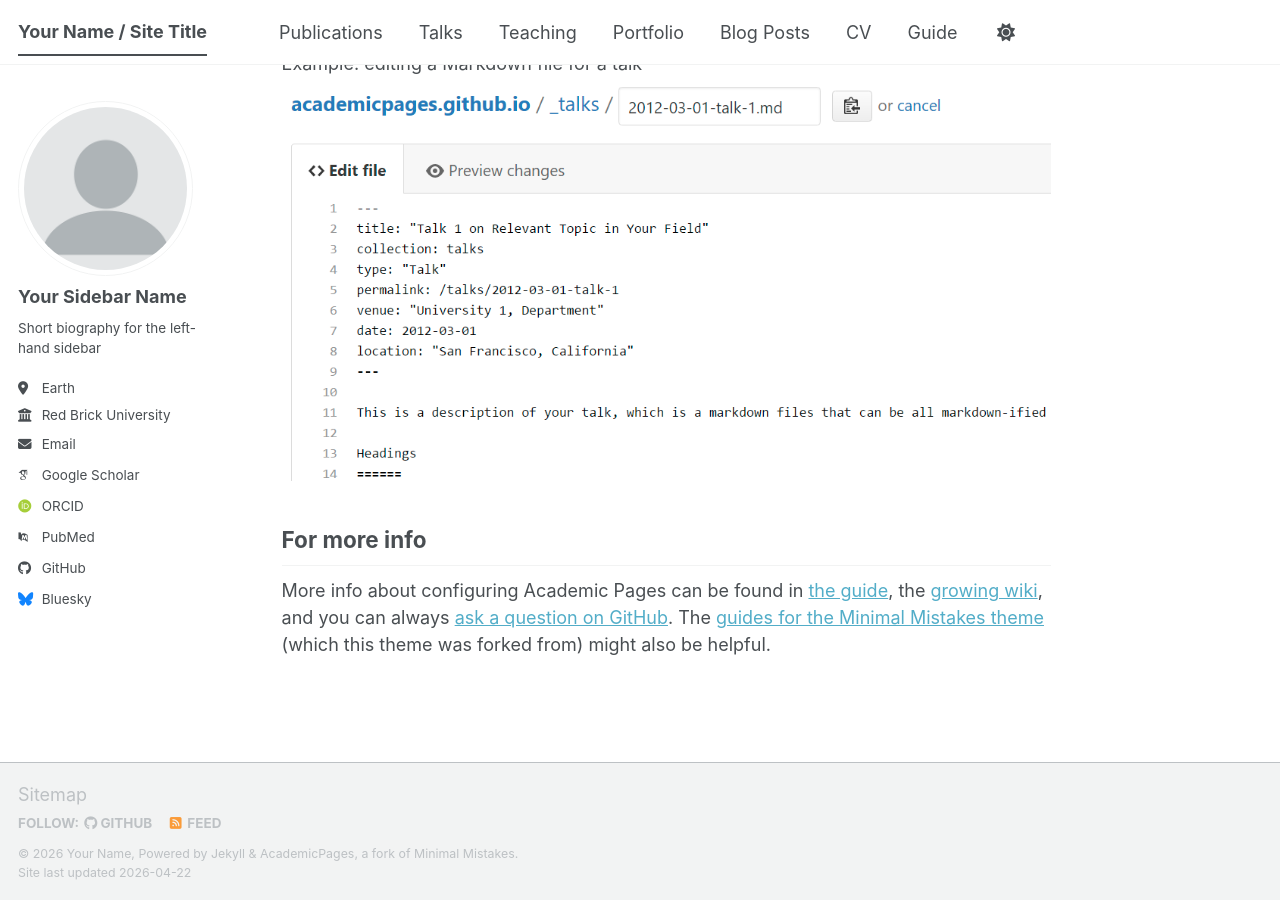
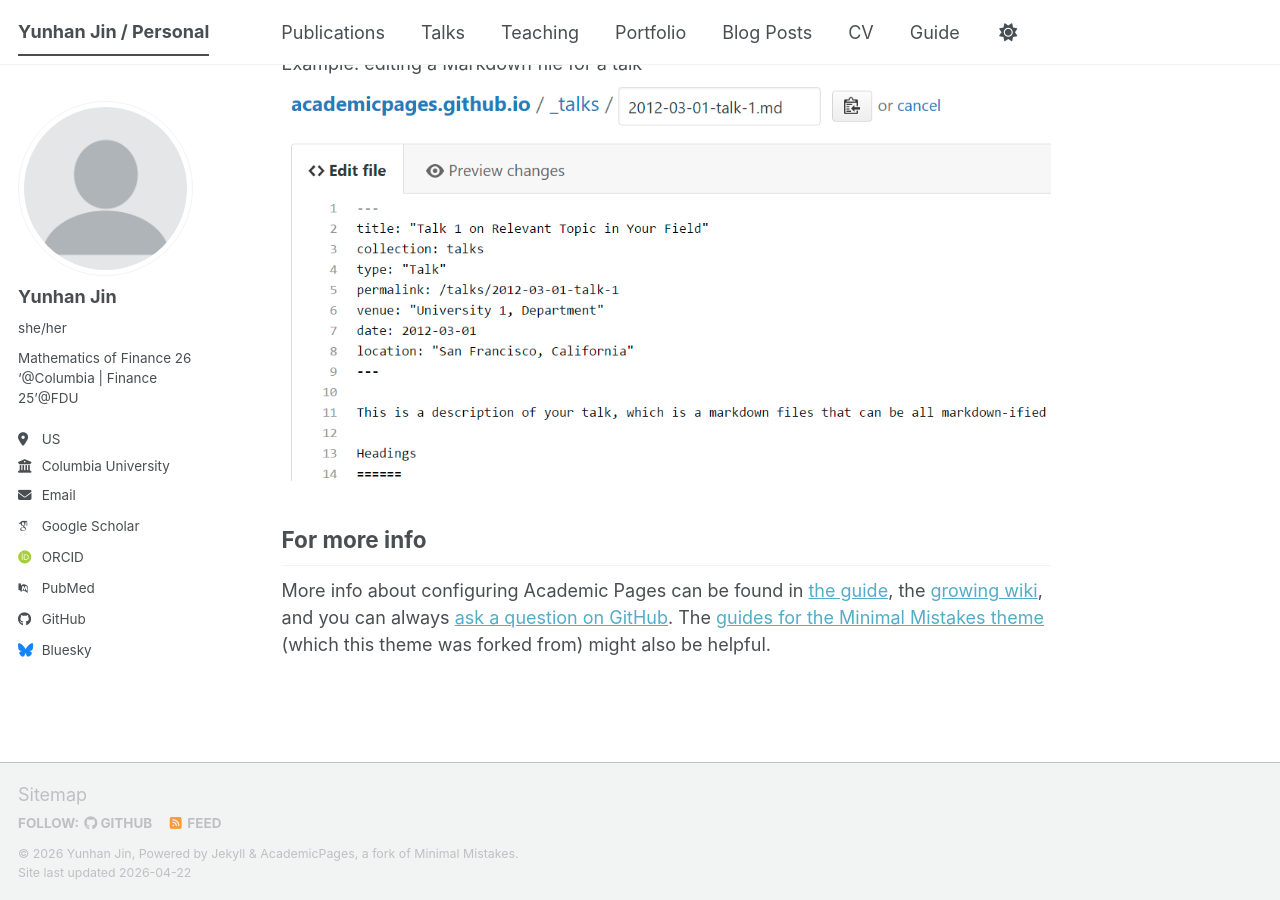
Before and after one commit to yunhanjin001/yunhanjin001.github.io, a Jekyll site: the page built from _pages/about.md, in a window 1280 px wide and 900 px high, scrolled down 2720 px. Built offline with Jekyll 4.4.1, drawn with Linux system fonts in a browser that asks for light colours; some web fonts are replaced; a script bundle is joined from its source files by our own code; library files that are not in the unit come from our copies.

Commit message:
Update personal information in _config.yml

```diff
--- a/_config.yml
+++ b/_config.yml
@@ -9,10 +9,10 @@
 # Basic Site Settings
 locale                   : "en-US"
 site_theme               : "default" # The available themes options are "default", "air", "sunrise", "mint", "dirt" and "contrast"
-title                    : "Your Name / Site Title"
+title                    : "Yunhan Jin / Personal"
 title_separator          : "-"
-name                     : &name "Your Name"
-description              : &description "Your Name's academic portfolio"   # Update this with a general description of your site, this is the default if not overridden by a page
+name                     : &name "Yunhan Jin"
+description              : &description "Yunhan Jin's portfolio"   # Update this with a general description of your site, this is the default if not overridden by a page
 url                      : https://yunhanjin001.github.io # The base hostname & protocol for your site e.g. "https://[your GitHub username].github.io",
                                                            # or if you already have some other page hosted on Github then use "https://[your GitHub username].github.io/[Your Repo Name]"
 baseurl                  : "" # the subpath of your site, e.g. "/blog"
@@ -24,13 +24,13 @@ repository               : "yunhanjin001/yunhanjin001.github.io"
 author:
   # Biographic information
   avatar           : "profile.png"
-  name             : "Your Sidebar Name"
-  pronouns         : # example: "she/her"
-  bio              : "Short biography for the left-hand sidebar"
-  location         : "Earth"
-  employer         : "Red Brick University"
+  name             : "Yunhan Jin"
+  pronouns         : "she/her"
+  bio              : "Mathematics of Finance 26 ‘@Columbia | Finance 25’@FDU"
+  location         : "US"
+  employer         : "Columbia University"
   uri              : # URL
-  email            : "none@example.org"
+  email            : "yunhanjin001@gmail.com"
 
   # Academic websites
   academia         : # URL
```
